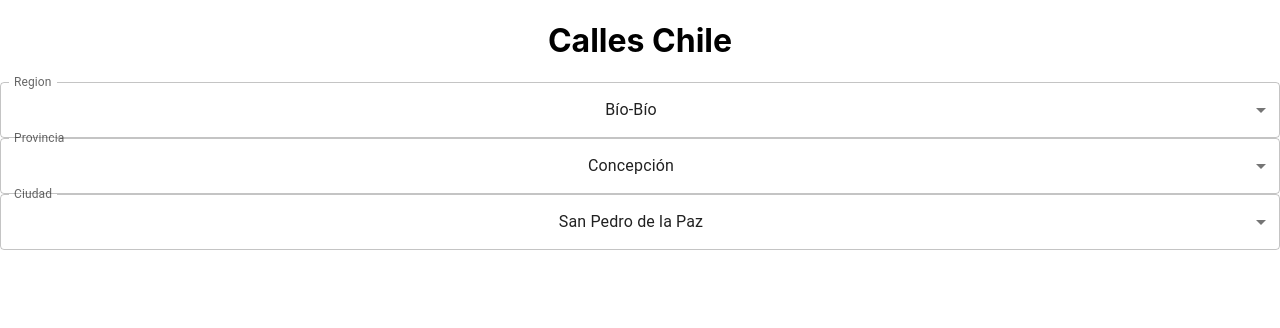
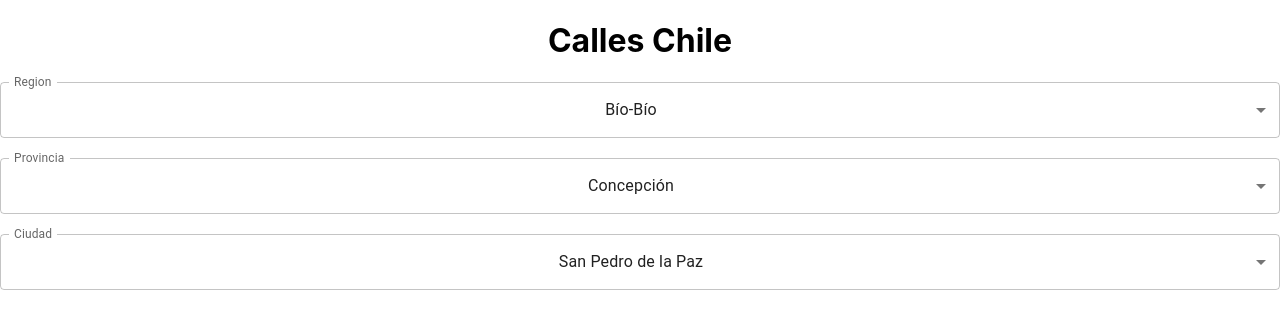
Before and after one commit to PabloIMG/Calles-Chile, a React (Create React App) app: page / in a window 1280 px wide. Shown: the top 328 px of the page. Built offline with nearby package versions, Linux system fonts and the light colour scheme.

Commit message:
Formulario funcional

```diff
--- a/public/index.html
+++ b/public/index.html
@@ -2,7 +2,7 @@
 <html lang="en">
   <head>
     <meta charset="utf-8" />
-    <link rel="icon" href="%PUBLIC_URL%/favicon.ico" />
+    <link rel="icon" href="%PUBLIC_URL%/logo192.png" />
     <meta name="viewport" content="width=device-width, initial-scale=1" />
     <meta name="theme-color" content="#000000" />
     <meta
--- a/src/components/Form.jsx
+++ b/src/components/Form.jsx
@@ -1,53 +1,53 @@
 import React, { useState } from "react";
-import { FormControl, InputLabel, MenuItem, Select } from "@mui/material";
+import { FormControl, InputLabel } from "@mui/material";
+import SelectData from "./SelectData";
 
 function Form() {
 
-    const [region, setRegion] = useState("bio-bio");
-    const [provincia, setProvincia] = useState("concepcion");
-    const [ciudad, setCiudad] = useState("san-pedro-de-la-paz");
+    const [region, setRegion] = useState([{ id: 1, name: "Bío-Bío" }]);
+    const [provincia, setProvincia] = useState([{ id: 1, name: "Concepción" }]);
+    const [ciudad, setCiudad] = useState([{ id: 1, name: "San Pedro de la Paz" }, { id: 2, name: "Lomas Coloradas" }]);
 
     return (
         <div>
             {/* REGIONES */}
             <FormControl fullWidth>
                 <InputLabel id="region-label">Region</InputLabel>
-                <Select
+                <SelectData
                     labelId="region-label"
                     id="region-select"
-                    value={region}
+                    value={region[0].id}
                     label="Region"
-                // onChange={handleChange}
-                >
-                    <MenuItem value="bio-bio">Bío-Bío</MenuItem>
-                </Select>
+                    items={region}
+                />
             </FormControl>
+            <br />
+            <br />
             {/* PROVINCIAS */}
             <FormControl fullWidth>
                 <InputLabel id="provincia-label">Provincia</InputLabel>
-                <Select
+                <SelectData
                     labelId="provincia-label"
                     id="provincia-select"
-                    value={provincia}
-                    label="Region"
-                // onChange={handleChange}
-                >
-                    <MenuItem value="concepcion">Concepción</MenuItem>
-                </Select>
+                    value={provincia[0].id}
+                    label="Provincia"
+                    items={provincia}
+                />
             </FormControl>
+            <br />
+            <br />
             {/* CIUDADES */}
             <FormControl fullWidth>
                 <InputLabel id="ciudad-label">Ciudad</InputLabel>
-                <Select
+                <SelectData
                     labelId="ciudad-label"
                     id="ciudad-select"
-                    value={ciudad}
+                    value={ciudad[0].id}
                     label="Ciudad"
-                // onChange={handleChange}
-                >
-                    <MenuItem value="san-pedro-de-la-paz">San Pedro de la Paz</MenuItem>
-                </Select>
+                    items={ciudad}
+                />
             </FormControl>
+            {/* DATA */}
         </div>
     );
 }
--- /dev/null
+++ b/src/components/SelectData.jsx
@@ -0,0 +1,21 @@
+import { MenuItem, Select } from "@mui/material";
+
+function SelectData(props) {
+
+    const { labelId, id, value, label, items } = props;
+
+    return (
+        <Select
+            labelId={labelId}
+            id={id}
+            value={value}
+            label={label}
+        >
+            {items.map((item, index) => (
+                <MenuItem key={index} value={item.id}>{item.name}</MenuItem>
+            ))}
+        </Select>
+    );
+}
+
+export default SelectData;
```
Also changed, not shown: public/logo192.png.
